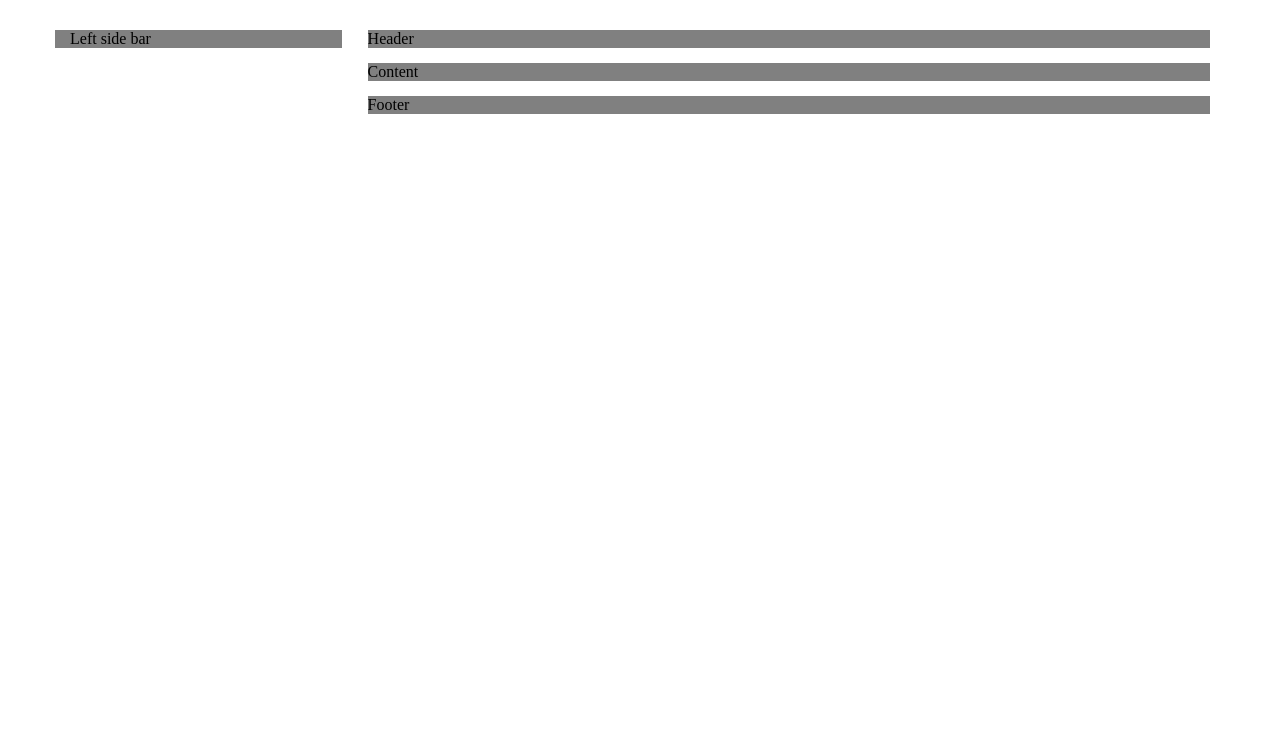
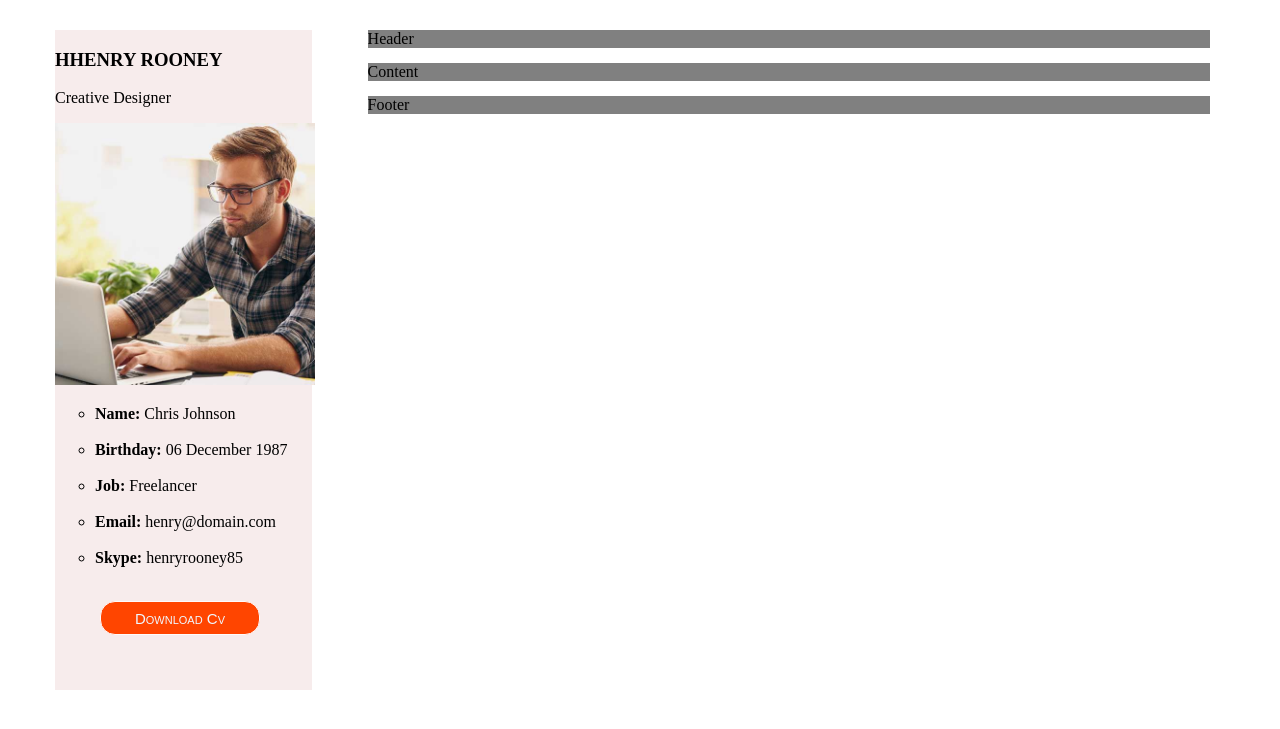
Before and after one commit to PhuBui/myBlog, a PHP site: page / in a window 1280 px wide. Shown: the top 729 px of the page. Run offline with PHP 8.4, Linux system fonts and the light colour scheme.

Commit message:
Them sidebar

```diff
--- a/css/main.css
+++ b/css/main.css
@@ -14,11 +14,42 @@ body {
 }
 
 #sidebar {
-    background-color: gray;
+    background-color: rgb(247, 236, 236);
     width: 22%;
     float: left;
-    padding: 0px 15px;
+    padding: 0px 0px;
+    height: 660px;
+
 }
+.gach{
+
+}
+
+.taicv{
+    width: auto;
+    height: 40px;
+    background-color: rgb(247, 236, 236);
+    padding-left: 45px;
+
+}
+.dcv{
+    background-color: orangered;
+    color: aliceblue;
+    font-variant: small-caps;
+    border-radius: 15px;
+    width: 160px;
+    font-size: 15px;
+    height: 34px;
+    text-align: center;
+    border: 1px solid snow;
+
+
+}
+#sidebar ul{
+
+    list-style-type: circle ;
+}
+
 
 #main {
     width: 72%;
--- a/index.html
+++ b/index.html
@@ -1,5 +1,6 @@
 <!DOCTYPE html>
 <html lang="en">
+
 <head>
     <meta charset="UTF-8">
     <meta http-equiv="X-UA-Compatible" content="IE=edge">
@@ -7,10 +8,27 @@
     <title>Document</title>
     <link rel="stylesheet" href="css/main.css">
 </head>
+
 <body>
     <div id="container">
         <div id="sidebar">
-            Left side bar
+            <div class="gach">
+                <h3>HHENRY ROONEY</h3>
+                <p>Creative Designer</p>
+                <img src="img/profile.jpg" alt="" width="260px" height="262px">
+                <ul>
+                    <li><b>Name:</b> Chris Johnson</li><br>
+                    <li><b>Birthday:</b> 06 December 1987</li><br>
+                    <li><b>Job:</b> Freelancer</li><br>
+                    <li><b>Email:</b> henry@domain.com</li><br>
+                    <li><b>Skype:</b> henryrooney85</li><br>
+                </ul>
+
+            </div>
+            <div class="taicv">
+                <button class="dcv">Download Cv </button>
+            </div>
+
         </div>
         <div id="main">
             <header>
@@ -29,4 +47,5 @@
     </div>
 
 </body>
+
 </html>
```
Also changed, not shown: style.css (added, +52 -0 lines), img/profile.jpg (added).
